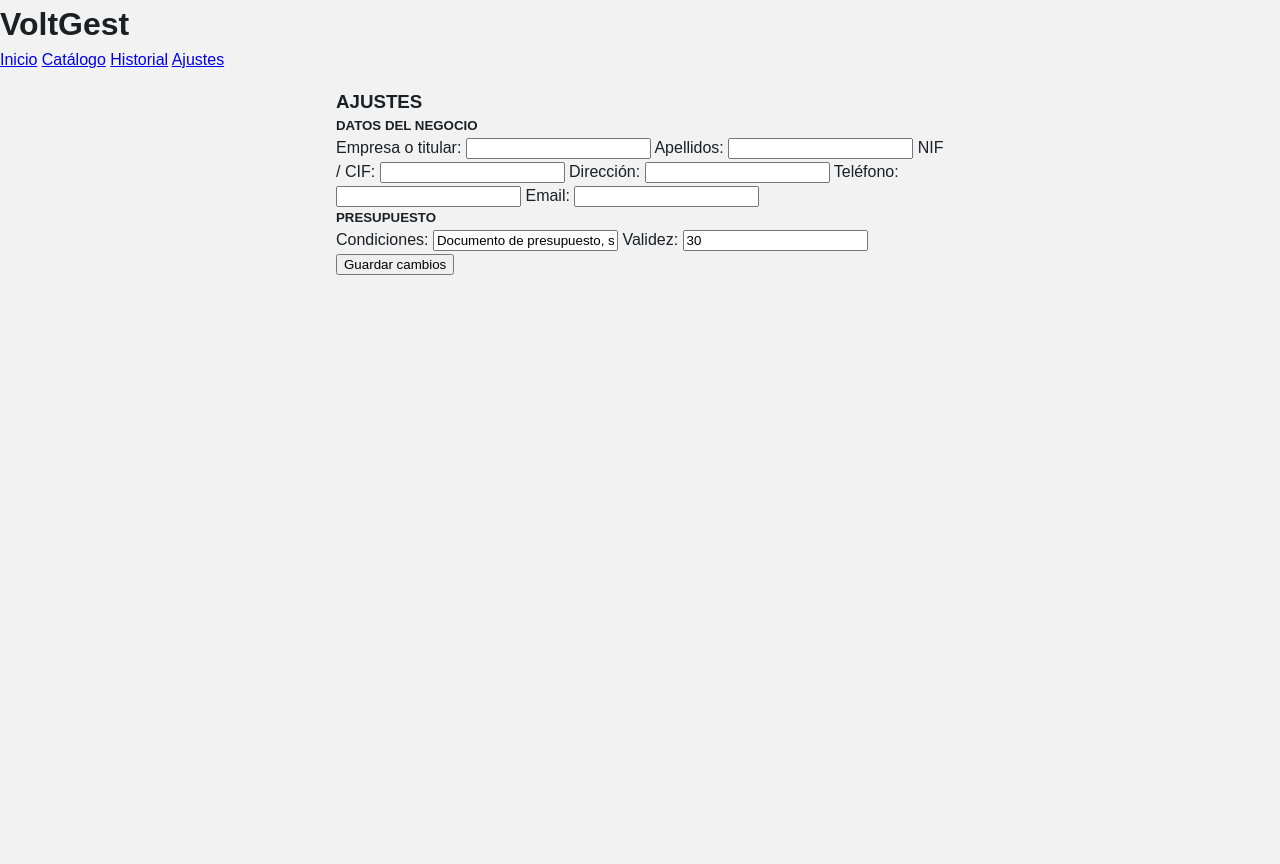
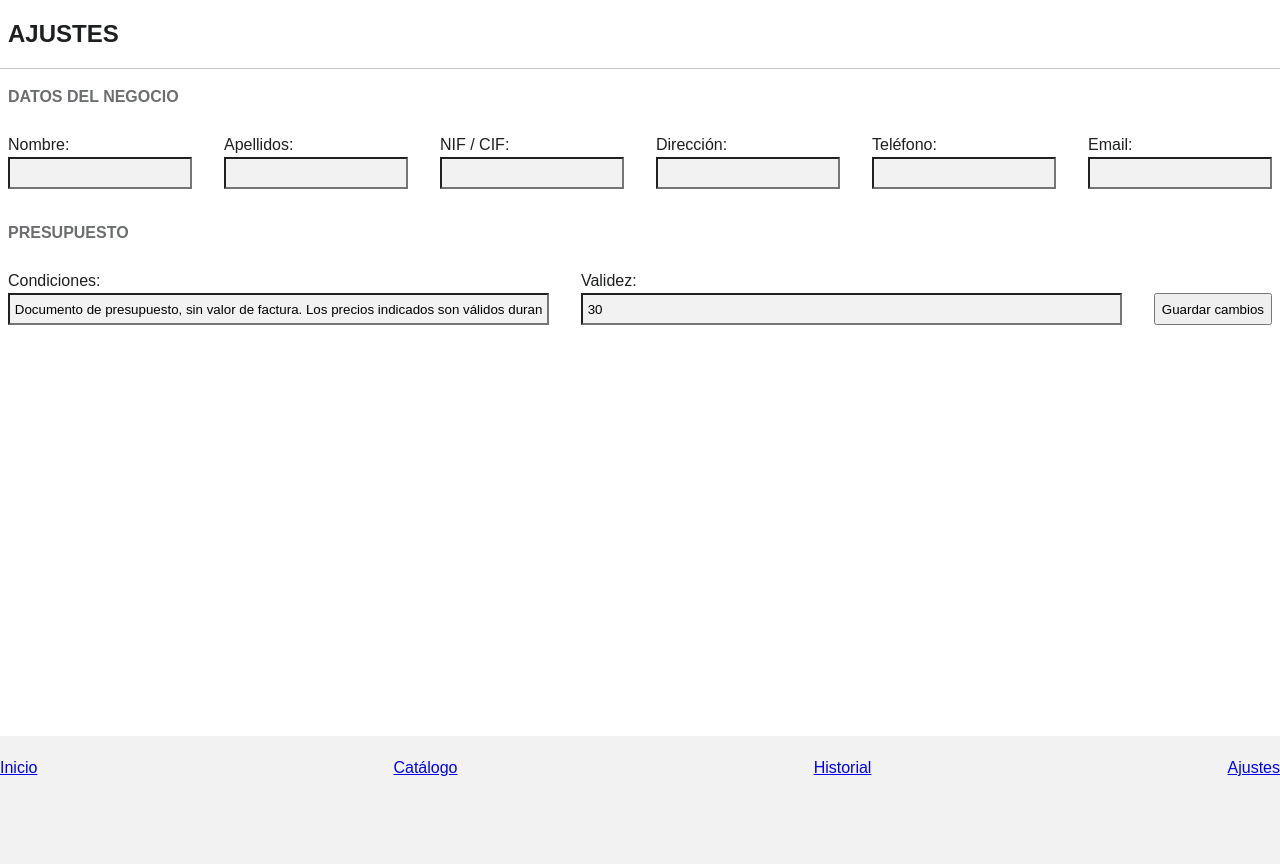
Before and after one commit to JoseRuiz44/voltgest, a Flask app: page /settings in a window 1280 px wide. Before the commit the page ends 275 px from the top, so only its background shows below. Run offline with Flask 3, Linux system fonts and the light colour scheme.

Commit message:
feat: fixed bottom nav and reuse row styles in catalog

```diff
--- a/app.py
+++ b/app.py
@@ -11,7 +11,7 @@ app.jinja_env.globals['money'] = format_money
 
 SCOPE_ES = {"new_build": "Obra nueva", "renovation": "Reforma", "both": "Ambos"}
 app.jinja_env.globals['SCOPE_ES'] = SCOPE_ES
-HOME_BUDGETS_COUNT = 5
+HOME_BUDGETS_COUNT = 10
 
 @app.route("/")
 def home():
--- a/static/style.css
+++ b/static/style.css
@@ -10,6 +10,7 @@
     --border: #C7C7CA;        /*Bordes y divisores*/
     --error: #9C0909;         /*Errores*/
     --radio: 4px;               /*Radio de esquinas*/
+    --height-nav: 4rem;
 }
 
 *, *::before, *::after {
@@ -23,13 +24,24 @@ body {
     font-family: sans-serif;
     font-size: 1rem;
     line-height: 1.5;
+    padding: 0;
 }
 
 main {
     width: 100%;
-    max-width: 40rem;
-    margin: 0 auto;
-    padding: 1rem;
+    padding-bottom: var(--height-nav);
+}
+
+nav {
+    display: flex;
+    justify-content: space-between;
+    align-items: center;
+    position: fixed;
+    bottom: 0;
+    left: 0;
+    right: 0;
+    background-color: var(--bg);
+    height: var(--height-nav);
 }
 
 ul {
@@ -37,7 +49,38 @@ ul {
     padding: 0;
 }
 
-.budget-row {
+h4 {
+    font-weight: 600;
+    color: var(--muted);
+    width: 100%;
+    padding: 1rem 0 0.5rem 0.5rem;
+}
+
+.title.first {
+    padding: 1rem 0 1rem 0.5rem;
+    color: var(--total);
+}
+
+.title.second {
+    color: var(--accent);
+}
+
+.page-title {
+    display: flex;
+    justify-content: space-between;
+    align-content: center;
+    align-items: center;
+    background-color: var(--card-bg);
+    padding: 1rem 0.5rem 1rem 0.5rem;
+    border-bottom: 1px solid var(--border);
+}
+
+.card {
+
+}
+
+.budget-row, .article-row {
+    padding: 0.25rem 0.5rem 0.25rem 0.5rem;
     display: flex;
     justify-content: space-between;
     align-items: center;
@@ -119,10 +163,39 @@ ul {
     color: var(--muted);
 }
 
-.budget-number {
-
+.settings {
+    background-color: var(--card-bg);
+    min-height: 800px;
 }
 
-.budget-date {
+.setting-form {
+    display: flex;
+    align-items: flex-end;
+    flex-wrap: wrap;
+    gap: 1rem;
+    background-color: var(--card-bg);
+}
 
+label {
+    font-weight: 500;
+    padding: 0 0.5rem 0 0.5rem;
 }
+
+input {
+    display: block;
+    width: 100%;
+    height: 2rem;
+    background-color: var(--bg);
+    padding: 0 0.3rem 0 0.3rem;
+}
+
+button {
+    height: 2rem;
+    margin-right: 0.5rem;
+    margin-left: 0.5rem;
+}
+
+.name, .last-name, .tax-id, .address, .phone, .email, .conditions, .validity-days {
+    flex-grow: 1;
+    flex-basis: 8rem;
+}
--- a/templates/base.html
+++ b/templates/base.html
@@ -4,26 +4,20 @@
         <meta charset="UTF-8">
         <meta name="viewport" content="width=device-width, initial-scale=1">
         <link rel="stylesheet" href="{{ url_for('static', filename='style.css') }}">
-
         <title>VoltGest</title>
     </head>
-
     <body>
-        <h1>VoltGest</h1>
-
+        <main>
+            {% for message in get_flashed_messages() %}
+                <p>{{ message }}</p>
+            {% endfor %}
+            {% block content %}{% endblock %}
+        </main>
         <nav>
             <a href="{{ url_for('home') }}" {% if session['budget'] %}onclick="return confirm('Al salir se perderán los datos del presupuesto, ¿continuar?')"{% endif %}>Inicio</a>
             <a href="{{ url_for('catalog') }}" {% if session['budget'] %}onclick="return confirm('Al salir se perderán los datos del presupuesto, ¿continuar?')"{% endif %}>Catálogo</a>
             <a href="{{ url_for('record') }}" {% if session['budget'] %}onclick="return confirm('Al salir se perderán los datos del presupuesto, ¿continuar?')"{% endif %}>Historial</a>
             <a href="{{ url_for('settings') }}" {% if session['budget'] %}onclick="return confirm('Al salir se perderán los datos del presupuesto, ¿continuar?')"{% endif %}>Ajustes</a>
         </nav>
-
-        <main>
-            {% for message in get_flashed_messages() %}
-                <p>{{ message }}</p>
-            {% endfor %}
-
-            {% block content %}{% endblock %}
-        </main>
     </body>
 </html>
--- a/templates/settings.html
+++ b/templates/settings.html
@@ -1,40 +1,37 @@
 {% extends "base.html" %}
-
 {% block content %}
-
-    <h3>AJUSTES</h3>
-
-    <form method="POST" action="{{ url_for('settings') }}">
-
-        <h5>DATOS DEL NEGOCIO</h5>
-
-        <label>Empresa o titular:</label>
-        <input type="text" name="name" value="{{ config['business']['name'] }}">
-
-        <label>Apellidos:</label>
-        <input type="text" name="last_name" value="{{ config['business']['last_name'] }}">
-
-        <label>NIF / CIF:</label>
-        <input type="text" name="tax_id" value="{{ config['business']['tax_id'] }}">
-
-        <label>Dirección:</label>
-        <input type="text" name="address" value="{{ config['business']['address'] }}">
-
-        <label>Teléfono:</label>
-        <input type="text" name="phone" value="{{ config['business']['phone'] }}">
-
-        <label>Email:</label>
-        <input type="text" name="email" value="{{ config['business']['email'] }}">
-
-        <h5>PRESUPUESTO</h5>
-
-        <label>Condiciones:</label>
-        <input type="text" name="conditions" value="{{ config['conditions'] }}">
-
-        <label>Validez:</label>
-        <input type="text" name="validity_days" value="{{ config['validity_days'] }}">
-
-        <button type="submit">Guardar cambios</button>
-    </form>
-
+    <div class="settings">
+        <div class="page-title">
+            <h2>AJUSTES</h2>
+        </div>
+        <form class="setting-form" method="POST" action="{{ url_for('settings') }}">
+            <h4>DATOS DEL NEGOCIO</h4>
+            <label class="name" for="name-field">Nombre:
+                <input id="name-field" type="text" name="name" value="{{ config['business']['name'] }}">
+            </label>
+            <label class="last-name" for="last-name-field">Apellidos:
+                <input id="last-name-field" type="text" name="last_name" value="{{ config['business']['last_name'] }}">
+            </label>
+            <label class="tax-id" for="tax-id-field">NIF / CIF:
+                <input id="tax_id-field" type="text" name="tax_id" value="{{ config['business']['tax_id'] }}">
+            </label>
+            <label class="address" for="address-field">Dirección:
+                <input id="address-field" type="text" name="address" value="{{ config['business']['address'] }}">
+            </label>
+            <label class="phone" for="phone-field">Teléfono:
+                <input id="phone-field" type="text" name="phone" value="{{ config['business']['phone'] }}">
+            </label>
+            <label class="email" for="email-field">Email:
+                <input id="email-field" type="text" name="email" value="{{ config['business']['email'] }}">
+            </label>
+            <h4>PRESUPUESTO</h4>
+            <label class="conditions" for="conditions-field">Condiciones:
+                <input id="conditions-field" type="text" name="conditions" value="{{ config['conditions'] }}">
+            </label>
+            <label class="validity-days" for="validity-days-field">Validez:
+                <input id="validity-days-field" type="text" name="validity_days" value="{{ config['validity_days'] }}">
+            </label>
+            <button type="submit">Guardar cambios</button>
+        </form>
+    </div>
 {% endblock %}
```
Also changed, not shown: other parts of static/style.css (+17 -16 lines), templates/catalog.html (+14 -14 lines), templates/home.html (+20 -13 lines), templates/record.html (+4 -9 lines).
